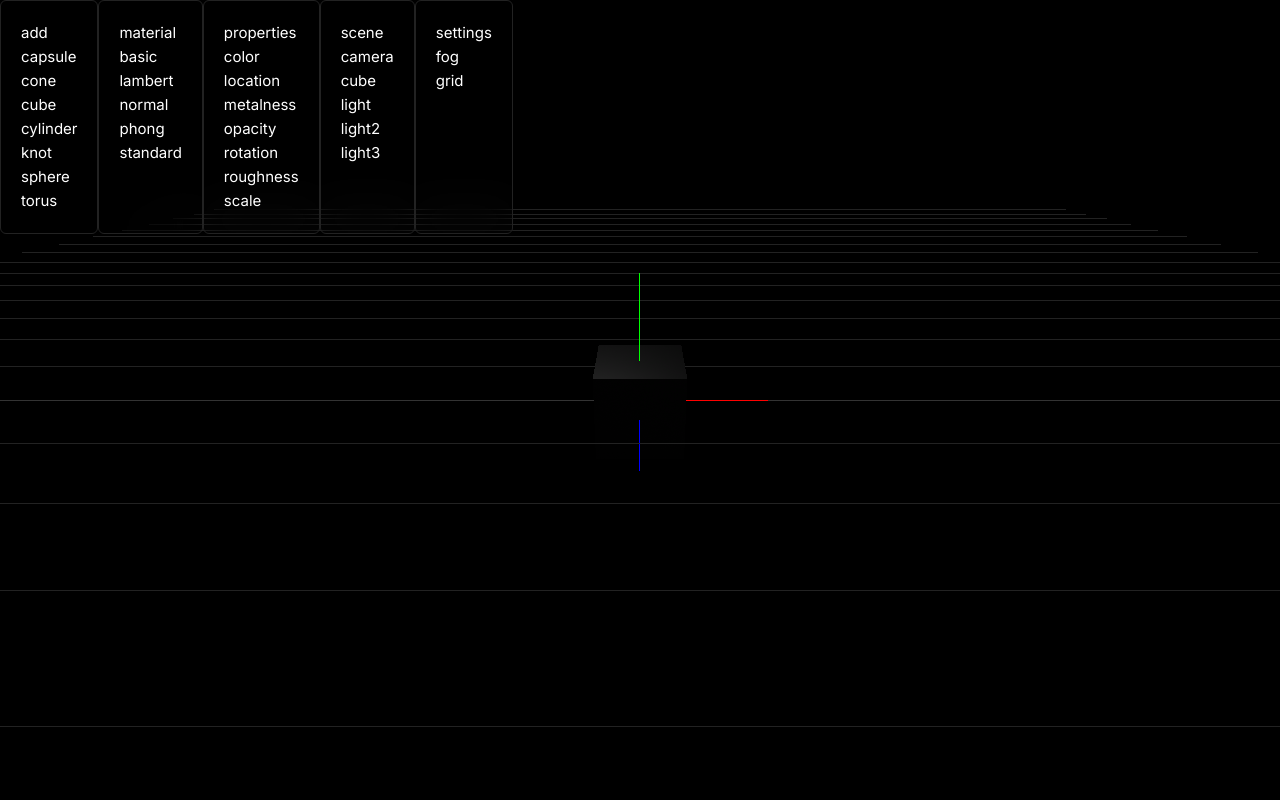
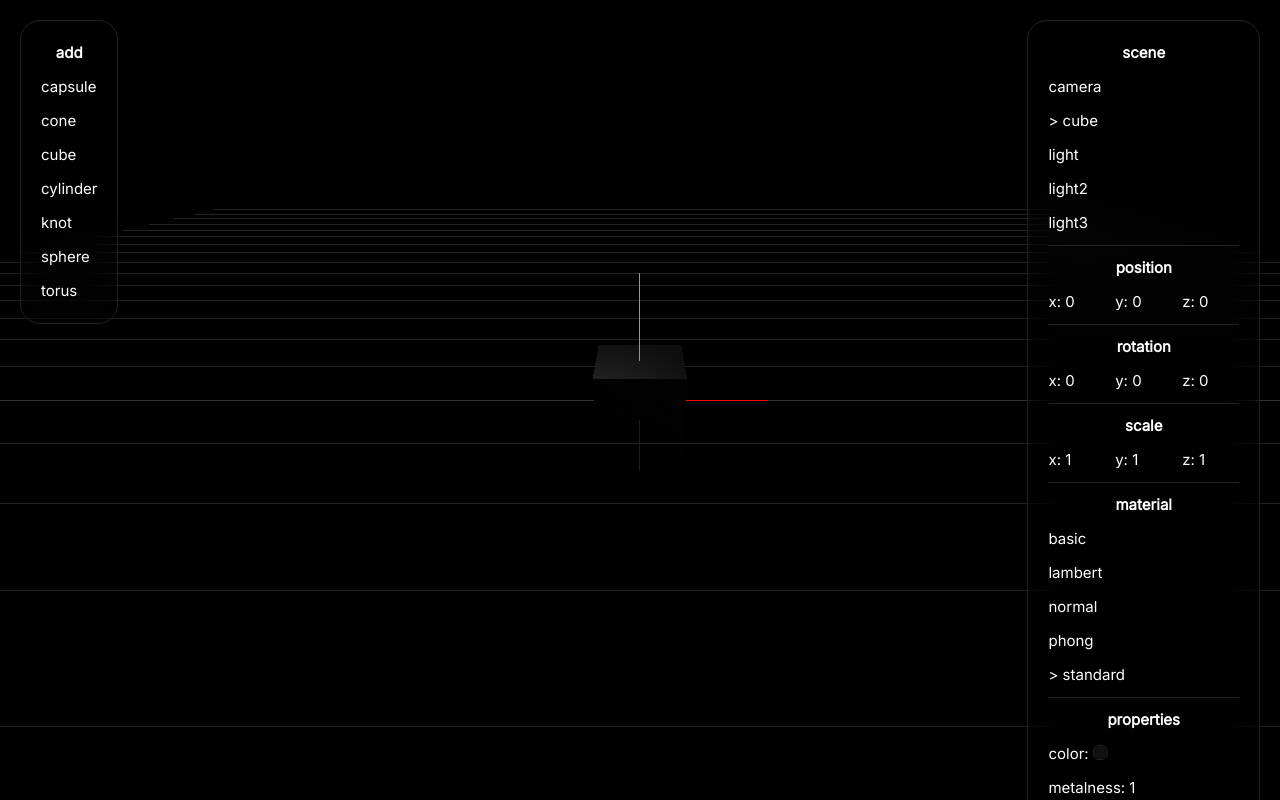
Before and after one commit to jordnpedersen/meridian, a website: page index.html in a window 1280 px wide. Drawn offline with nearby package versions, Linux system fonts and the light colour scheme.

Commit message:
feat: add new ui

```diff
--- a/index.html
+++ b/index.html
@@ -13,49 +13,92 @@
   <link rel="stylesheet" href="src/main.css">
 </head>
 <body>
-  <main>
+  <section id="add">
+    <h1>add</h1>
     <ul>
-      <h1>add</h1>
-      <li><button>capsule</button></li>
-      <li><button>cone</button></li>
-      <li><button>cube</button></li>
-      <li><button>cylinder</button></li>
-      <li><button>knot</button></li>
-      <li><button>sphere</button></li>
-      <li><button>torus</button></li>
+      <li><button id="capsule">capsule</button></li>
+      <li><button id="cone">cone</button></li>
+      <li><button id="cube">cube</button></li>
+      <li><button id="cylinder">cylinder</button></li>
+      <li><button id="knot">knot</button></li>
+      <li><button id="sphere">sphere</button></li>
+      <li><button id="torus">torus</button></li>
     </ul>
+  </section>
+  <section id="scene">
+    <h1>scene</h1>
     <ul>
-      <h1>material</h1>
-      <li><button>basic</button></li>
-      <li><button>lambert</button></li>
-      <li><button>normal</button></li>
-      <li><button>phong</button></li>
-      <li><button>standard</button></li>
+      <li><button id="camera">camera</button></li>
+      <li><button id="cube">> cube</button></li>
+      <li><button id="light">light</button></li>
+      <li><button id="light2">light2</button></li>
+      <li><button id="light3">light3</button></li>
     </ul>
+    <hr>
+    <h2>position</h2>
+    <ul class="xyz">
+      <li>
+        <label>x: </label><input id="position-x" type="number" value="0">
+      </li>
+      <li>
+        <label>y: </label><input id="position-y" type="number" value="0">
+      </li>
+      <li>
+        <label>z: </label><input id="position-z" type="number" value="0">
+      </li>
+    </ul>
+    <hr>
+    <h2>rotation</h2>
+    <ul class="xyz">
+      <li>
+        <label>x: </label><input id="rotation-x" type="number" value="0">
+      </li>
+      <li>
+        <label>y: </label><input id="rotation-y" type="number" value="0">
+      </li>
+      <li>
+        <label>z: </label><input id="rotation-z" type="number" value="0">
+      </li>
+    </ul>
+    <hr>
+    <h2>scale</h2>
+    <ul class="xyz">
+      <li>
+        <label>x: </label><input id="scale-x" type="number" value="1">
+      </li>
+      <li>
+        <label>y: </label><input id="scale-y" type="number" value="1">
+      </li>
+      <li>
+        <label>z: </label><input id="scale-z" type="number" value="1">
+      </li>
+    </ul>
+    <hr>
+    <h2>material</h2>
     <ul>
-      <h1>properties</h1>
-      <li><button>color</button></li>
-      <li><button>location</button></li>
-      <li><button>metalness</button></li>
-      <li><button>opacity</button></li>
-      <li><button>rotation</button></li>
-      <li><button>roughness</button></li>
-      <li><button>scale</button></li>
+      <li><button id="basic">basic</button></li>
+      <li><button id="lambert">lambert</button></li>
+      <li><button id="normal">normal</button></li>
+      <li><button id="phong">phong</button></li>
+      <li><button id="standard">> standard</button></li>
     </ul>
+    <hr>
+    <h2>properties</h2>
     <ul>
-      <h1>scene</h1>
-      <li><button>camera</button></li>
-      <li><button>cube</button></li>
-      <li><button>light</button></li>
-      <li><button>light2</button></li>
-      <li><button>light3</button></li>
+      <li>
+        <label>color: </label><input id="color" type="color" value="#111111">
+      </li>
+      <li>
+        <label>metalness: </label><input id="metalness" type="number" value="1">
+      </li>
+      <li>
+        <label>opacity: </label><input id="opacity" type="number" value="1">
+      </li>
+      <li>
+        <label>roughness: </label><input id="roughness" type="number" value="0.5">
+      </li>
     </ul>
-    <ul>
-      <h1>settings</h1>
-      <li><button>fog</button></li>
-      <li><button>grid</button></li>
-    </ul>
-  </main>
+  </section>
   <script type="importmap">
     {
       "imports": {
--- a/src/main.css
+++ b/src/main.css
@@ -1,5 +1,8 @@
 * {
   font-size: 1.5rem;
+}
+::selection {
+  background: #006070;
 }
 html {
   --gap: 20px;
@@ -11,16 +14,71 @@ body {
   background: #000;
   color: #fff;
 }
-main {
-  display: flex;
+section {
+  margin: var(--gap);
+  border: 1px solid var(--gray);
+  border-radius: var(--gap);
+  padding: var(--gap);
   position: fixed;
+  max-height: 100%;
+  display: grid;
+  gap: calc(var(--gap) / 2);
+  backdrop-filter: blur(var(--gap));
+}
+h1,
+h2 {
+  font-weight: bold;
+  text-align: center;
 }
 ul {
-  border: 1px solid var(--gray);
-  border-radius: 6px;
-  padding: var(--gap);
-  backdrop-filter: blur(var(--gap));
+  display: grid;
+  gap: calc(var(--gap) / 2);
 }
 button {
   background: transparent;
 }
+#scene {
+  right: 0;
+  overflow: scroll;
+}
+hr {
+  height: 1px;
+  background: var(--gray);
+}
+.xyz {
+  grid-template-columns: auto auto auto;
+}
+input {
+  max-width: calc(var(--gap) * 2);
+  outline: none;
+  background: transparent;
+}
+input::-webkit-inner-spin-button,
+input::-webkit-outer-spin-button {
+  -webkit-appearance: none;
+}
+input[type=number] {
+  -moz-appearance: textfield;
+}
+input[type=color] {
+  border: 1px solid var(--gray);
+  border-radius: 6px;
+  max-width: 1.5rem;
+  max-height: 1.5rem;
+  appearance: none;
+  -moz-appearance: none;
+  -webkit-appearance: none;
+  cursor: pointer;
+}
+::-moz-color-swatch {
+  border: 0;
+  border-radius: 6px;
+}
+::-webkit-color-swatch {
+  border: 0;
+  border-radius: 6px;
+}
+::-webkit-color-swatch-wrapper {
+  border-radius: 6px;
+  padding: 0;
+}
```
